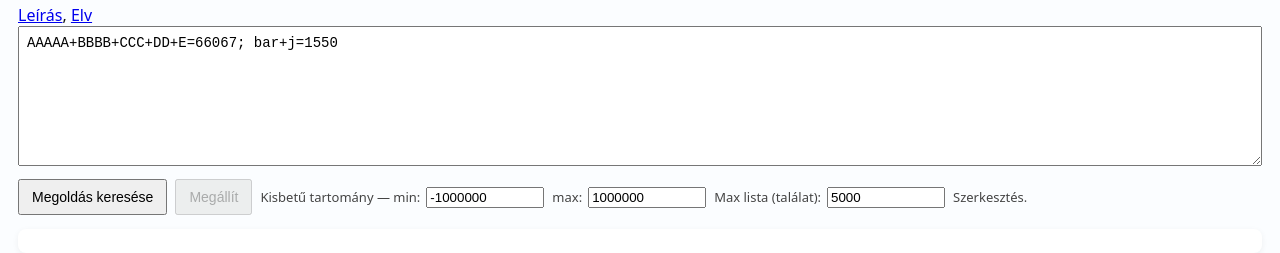
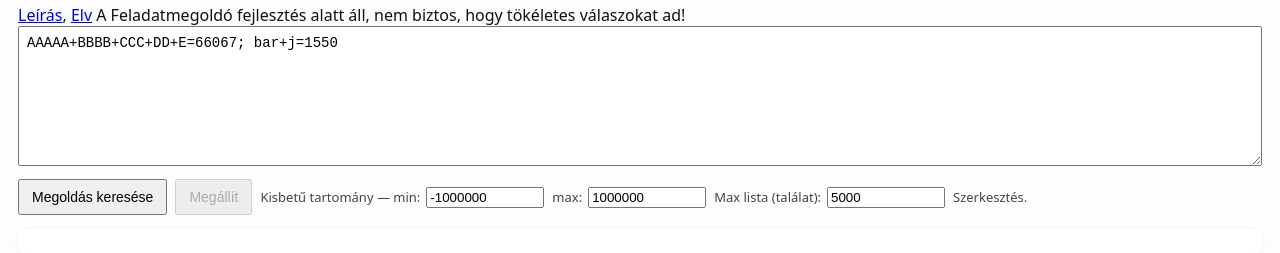
Before and after one commit to jecf42/jecf42-feladatmegoldo-01, a plain HTML site: page index.html in a window 1280 px wide. Shown: the part 47-300 px from the top of the page. Drawn offline with Linux system fonts and the light colour scheme.

Commit message:
Update index.html

```diff
--- a/index.html
+++ b/index.html
@@ -20,7 +20,7 @@
 </head>
 <body>
 	<h1>Feladatmegoldó</h1>
-	<div><a href="https://jecf42.github.io/jecf42-06/description" target="_blank">Leírás</a>, <a href="https://jecf42.github.io/jecf42-06/simpledescription" target="_blank">Elv</a></div>
+	<div><a href="https://jecf42.github.io/jecf42-06/description" target="_blank">Leírás</a>, <a href="https://jecf42.github.io/jecf42-06/simpledescription" target="_blank">Elv</a> A Feladatmegoldó fejlesztés alatt áll, nem biztos, hogy tökéletes válaszokat ad!</div>
 	<textarea id="input">AAAAA+BBBB+CCC+DD+E=66067; bar+j=1550</textarea>
 	<div class="controls">
 		<button id="solveBtn">Megoldás keresése</button>
```
